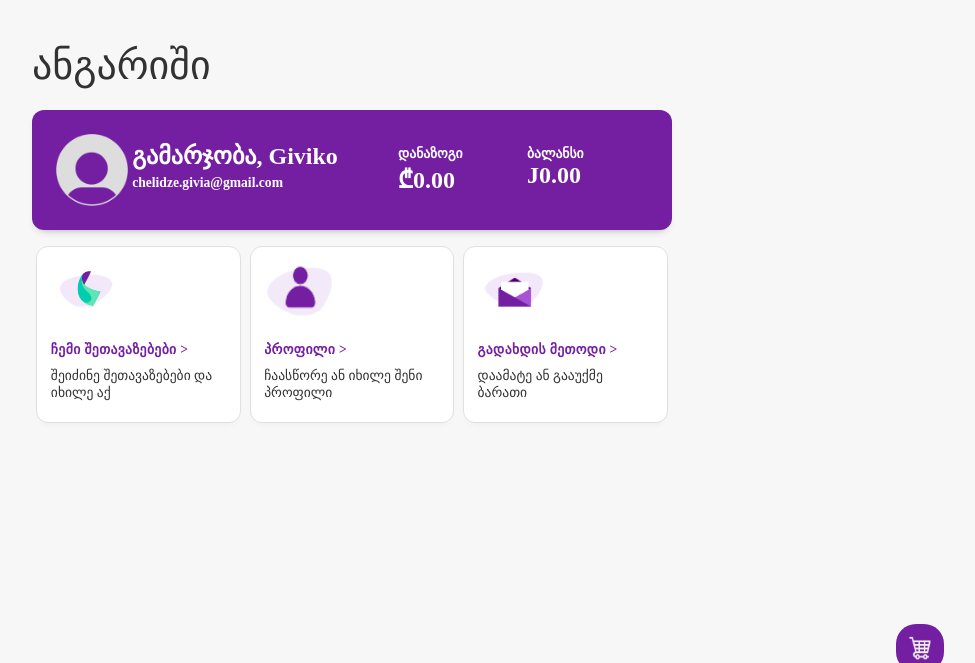
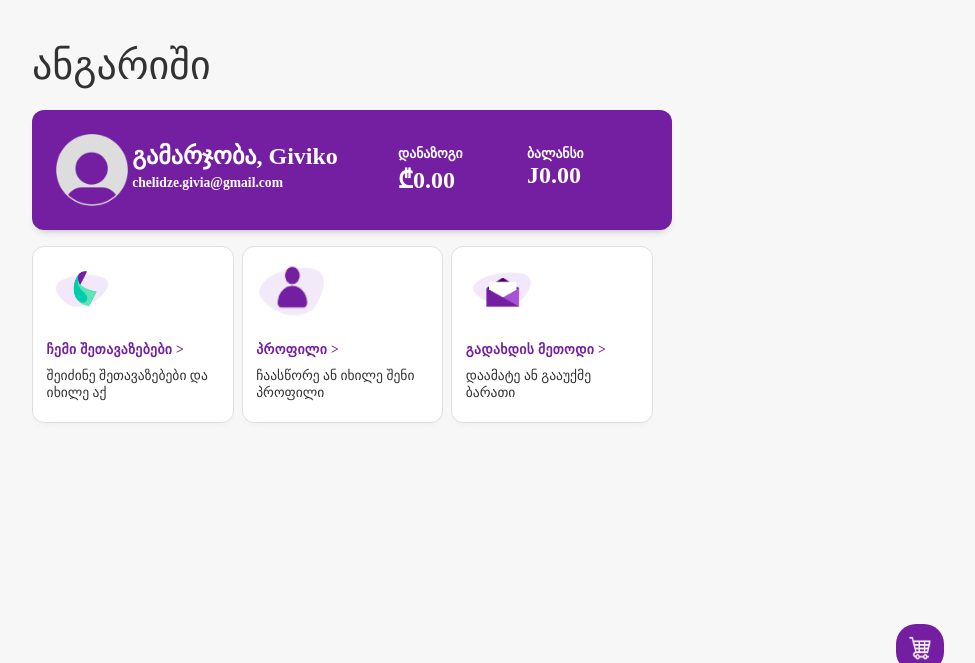
Before and after one commit to Giviko28/Kulaba-App, a PHP site: page /profile.php in a window 1280 px wide. Shown: the part 80-743 px from the top of the page, without its empty margins (288-1263 px from the left). Run offline with PHP 8.4, Linux system fonts and the light colour scheme; a user stored in the database is signed in; data comes from the database, SQL or seed files in the repository.

Commit message:
little touch on the responsive

```diff
--- a/cssfolder/profile.css
+++ b/cssfolder/profile.css
@@ -68,14 +68,15 @@ main img {
 .settingsNav {
     display: flex;
     flex-wrap: wrap;
-    justify-content: space-around;
+    justify-content: flex-start;
+    gap: 0.5em;
 }
 .settingsNav > div {
     background-color: white;
     box-shadow: rgb(226, 226, 226) 0px 5px 10px -7px;
     border-radius: 12px;
     padding: 1em 0.85em;
-    width: 32%;
+    width: 31.5%;
     display: flex;
     flex-direction: column;
     border:1px solid rgb(224, 224, 224);
@@ -87,6 +88,7 @@ main img {
     line-height: 1.7;
     letter-spacing: 0.4px;
     text-decoration: none;
+    white-space: nowrap;
 
 }
 .settingsNav div p {
@@ -129,3 +131,8 @@ main img {
         margin-top: 3%;
     }
 }
+@media screen and (max-width:1024px) and (min-width:576px){
+    main {
+        padding: 3% 5% 0% 5%;
+    }
+}
--- a/profile.php
+++ b/profile.php
@@ -49,6 +49,17 @@ if(!isset($_SESSION["userid"])){
                 <a href="">გადახდის მეთოდი ></a>
                 <p>დაამატე ან გააუქმე ბარათი</p>
             </div>
+            <?php
+            if(checkCardPrivilige($conn, $_SESSION["userid"])){
+            echo '
+            <div>
+                <div><img src="images/Screenshot_45.png" alt=""></div>
+                <a href="">გადახდის მეთოდი ></a>
+                <p>დაამატე ან გააუქმე ბარათი</p>
+            </div>
+            ';
+            }
+            ?>
         </div>
 
     </div>
```
